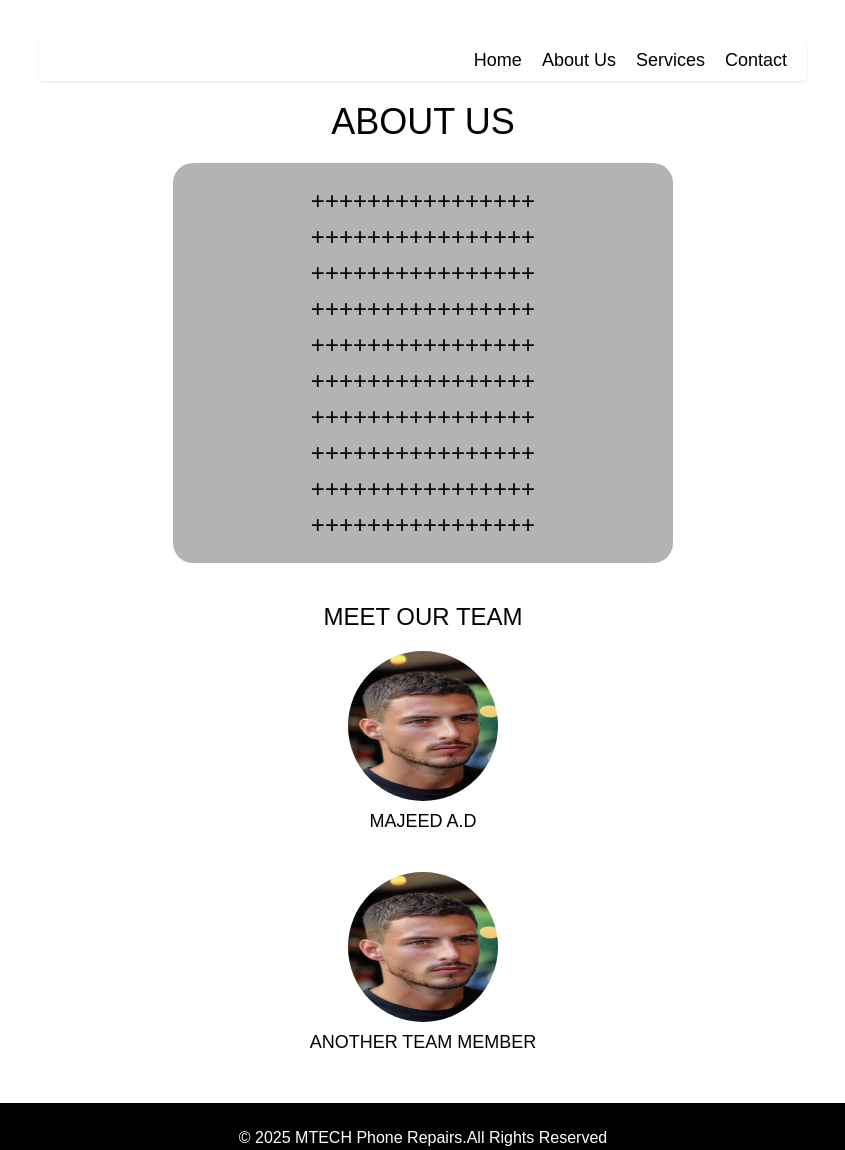
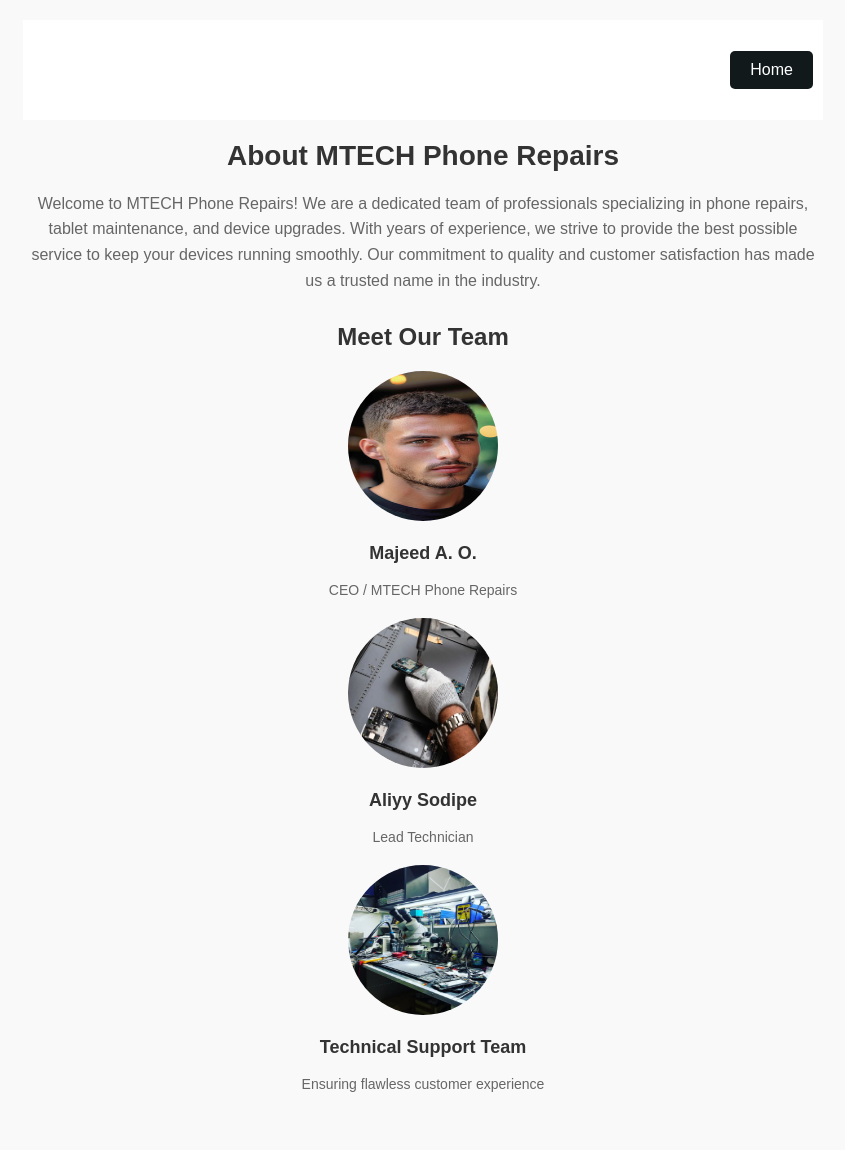
Before and after one commit to fawaz223/MTEQ, a plain HTML site: page about.html in a window 1280 px wide. Shown: the top 1150 px of the page, without its empty margins (217-1062 px from the left). Drawn offline with Linux system fonts and the light colour scheme; grey boxes are pictures that could not be loaded; a web font is replaced by a local one.

Commit message:
Add files via upload

```diff
--- a/about.html
+++ b/about.html
@@ -1,60 +1,80 @@
+<!DOCTYPE html>
 <html>
 <head>
-    <title>About Us</title>
-    <link href="https://cdnjs.cloudflare.com/ajax/libs/font-awesome/5.15.3/css/all.min.css" rel="stylesheet"/>
-    <link href="https://fonts.googleapis.com/css2?family=Stopmotion&display=swap" rel="stylesheet">
+    <title>About Us - MTECH Phone Repairs</title>
+    <meta name="viewport" content="width=device-width, initial-scale=1.0">
+    <link rel="stylesheet" href="https://cdnjs.cloudflare.com/ajax/libs/font-awesome/5.15.3/css/all.min.css">
     <style>
         body {
-            font-family: 'Stopmotion', sans-serif;
             margin: 0;
-            padding: 0;
-            text-align: center;
-            background-color: white;
-            width: 100%;
+            font-family: Arial, sans-serif;
+            background-color: #f9f9f9;
         }
         .container {
+            max-width: 800px;
+            margin: 0 auto;
             padding: 20px;
         }
         .header {
-            font-size: 36px;
-            margin-top: 20px;
+            display: flex;
+            align-items: center;
+            padding: 10px;
+            background-color: #ffffff;
             position: relative;
         }
-        .content-box {
-            background-color: #b3b3b3;
-            width: 80%;
-            margin: 20px auto;
-            padding: 20px;
-            border-radius: 20px;
+        .logo {
+            width: 150px;
+            height: 80px;
         }
-        .content-text {
+        .menu-icon {
+            margin-left: auto;
             font-size: 24px;
-            line-height: 1.5;
+            cursor: pointer;
         }
-        .team-section {
-            margin-top: 40px;
+        .content {
+            text-align: center;
+            margin: 20px 0;
         }
-        .team-header {
+        .content h1 {
+            font-size: 28px;
+            color: #333;
+        }
+        .content p {
+            font-size: 16px;
+            color: #666;
+            line-height: 1.6;
+        }
+        .team {
+            margin: 30px 0;
+        }
+        .team h2 {
             font-size: 24px;
+            color: #333;
+            text-align: center;
         }
         .team-member {
-            margin-top: 20px;
+            text-align: center;
+            margin: 20px 0;
         }
         .team-member img {
-            border-radius: 50%;
             width: 150px;
             height: 150px;
+            border-radius: 50%;
         }
-        .team-member-name {
+        .team-member h3 {
             font-size: 18px;
-            margin-top: 10px;
+            color: #333;
+        }
+        .team-member p {
+            font-size: 14px;
+            color: #666;
         }
         footer {
             background-color: #000000;
             color: white;
             text-align: center;
             padding: 10px 0;
-            margin-top: 30px;
+            margin-top: 20px;
         }
         footer a {
             color: #00bcd4;
@@ -63,201 +83,63 @@
         footer a:hover {
             text-decoration: underline;
         }
-        .menu-icon {
-            position: absolute;
-            top: 20px;
-            right: 20px;
-            font-size: 24px;
-            cursor: pointer;
-        }
-        .logo {
-            position: absolute;
-            top: 10px;
-            left: 20px;
-            width: 100px;
-            height: 90px;
-        }
-        .desktop-menu {
-            display: flex;
-            justify-content: flex-end;
-            margin-top: 20px;
-            font-size: 18px;
-            box-shadow: 0 1px 3px rgba(0, 0, 0, 0.1);
-            padding: 10px;
-            background-color: white;
-            border-radius: 5px;
-        }
-        .desktop-menu a {
-            margin: 0 10px;
-            text-decoration: none;
-            color: black;
-        }
-        .desktop-menu a:hover {
-            text-decoration: underline;
-        }
-        .mobile-menu {
-            display: none;
-            position: absolute;
-            top: 60px;
-            right: 20px;
-            background-color: white;
-            border: 1px solid #ccc;
-            border-radius: 5px;
-            box-shadow: 0 2px 10px rgba(0, 0, 0, 0.1);
-            z-index: 1000;
-        }
-        .mobile-menu a {
-            display: block;
-            padding: 10px 20px;
-            text-decoration: none;
-            color: black;
-        }
-        .mobile-menu a:hover {
-            background-color: #f0f0f0;
-        }
-        .close-icon {
-            display: block;
-            padding: 10px 20px;
-            text-align: center;
-            cursor: pointer;
-            color: black;
-        }
-        .close-icon:hover {
-            background-color: #f0f0f0;
-        }
-        @media (max-width: 767px) {
-            .desktop-menu {
-                display: none;
+        @media (max-width: 600px) {
+            .logo {
+                width: 100px;
+                height: 50px;
             }
-            body {
-            font-family: 'Stopmotion', sans-serif;
-            margin: 0;
-            padding: 0;
-            text-align: center;
-            background-color: white;
-            width: 100%;
-        }
-            .menu-icon {
-                display: block;
+            .content h1 {
+                font-size: 24px;
             }
-        }
-        @media (min-width: 768px) {
-            .container {
-                width: 60%;
-                margin: 0 auto;
-            }
-            body {
-            font-family: 'Stopmotion', sans-serif;
-            margin: 0;
-            padding: 0;
-            text-align: center;
-            background-color: white;
-            width: 100%;
-        }
-            .content-box {
-                width: 60%;
-            }
-            .menu-icon {
-                display: none;
+            .content p {
+                font-size: 14px;
             }
         }
     </style>
-    <script>
-        function toggleMenu() {
-            var menu = document.getElementById('mobile-menu');
-            if (menu.style.display === 'block') {
-                menu.style.display = 'none';
-            } else {
-                menu.style.display = 'block';
-            }
-        }
-        function closeMenu() {
-            var menu = document.getElementById('mobile-menu');
-            menu.style.display = 'none';
-        }
-    </script>
 </head>
 <body>
-    <video class="logo" loop autoplay muted playsinline preload="auto">
-        <source src="M TECH.mp4" type="video/mp4">
+    <div class="container">
+        <div class="header">
+            <video class="logo" loop autoplay muted playsinline preload="auto">
+                <source src="M TECH.mp4" type="video/mp4">
+                Your browser does not support the video tag.
+            </video>
+            <a href="index.html" style="margin-left: auto;">
+                <button style="background-color: #11191b; color: white; border: none; padding: 10px 20px; font-size: 16px; cursor: pointer; border-radius: 5px;">
+                    Home
+                </button>
+            </a></a>
+        </div>
 
-    </video>
-    <div class="container">
-        <div class="menu-icon" onclick="toggleMenu()">
-            <i class="fas fa-bars"></i>
+        <div class="content">
+            <h1>About MTECH Phone Repairs</h1>
+            <p>Welcome to MTECH Phone Repairs! We are a dedicated team of professionals specializing in phone repairs, tablet maintenance, and device upgrades. With years of experience, we strive to provide the best possible service to keep your devices running smoothly. Our commitment to quality and customer satisfaction has made us a trusted name in the industry.</p>
         </div>
-        <div id="mobile-menu" class="mobile-menu">
-            <a href="index.html">Home</a>
-            <a href="about.html">About Us</a>
-            <a href="services.html">Services</a>
-            <a href="contact.html">Contact</a>
-            <div class="close-icon" onclick="closeMenu()">
-                <i class="fas fa-times"></i>
+
+        <div class="team">
+            <h2>Meet Our Team</h2>
+            <div class="team-member">
+                <img src="omo.JPG" alt="Team Member 1">
+                <h3>Majeed A. O.</h3>
+                <p>CEO / MTECH Phone Repairs</p>
             </div>
-        </div>
-        <div class="desktop-menu">
-            <a href="index.html">Home</a>
-            <a href="about.html">About Us</a>
-            <a href="services.html">Services</a>
-            <a href="contact.html">Contact</a>
-        </div>
-        <div class="header">
-            ABOUT US
-        </div>
-        <div class="content-box">
-            <div class="content-text">
-                ++++++++++++++++
-                <br/>
-                ++++++++++++++++
-                <br/>
-                ++++++++++++++++
-                <br/>
-                ++++++++++++++++
-                <br/>
-                ++++++++++++++++
-                <br/>
-                ++++++++++++++++
-                <br/>
-                ++++++++++++++++
-                <br/>
-                ++++++++++++++++
-                <br/>
-                ++++++++++++++++
-                <br/>
-                ++++++++++++++++
-                <br/>
+            <div class="team-member">
+                <img src="man.JPG" alt="Team Member 2">
+                <h3>Aliyy Sodipe</h3>
+                <p>Lead Technician</p>
             </div>
-        </div>
-        <div class="team-section">
-            <div class="team-header">MEET OUR TEAM</div>
             <div class="team-member">
-                <img alt="Profile picture of Majeed A.D" height="150" src="omo.JPG" width="150"/>
-                <div class="team-member-name">MAJEED A.D</div>
-            </div>
-        </div>
-        <div class="team-section">
-            <div class="team-member">
-                <img alt="Profile picture of another team member" height="150" src="omo.JPG" width="150"/>
-                <div class="team-member-name">ANOTHER TEAM MEMBER</div>
+                <img src="H.JPG" alt="Team Member 3">
+                <h3>Technical Support Team</h3>
+                <p>Ensuring flawless customer experience</p>
             </div>
         </div>
     </div>
-     <footer>
-        <p>&copy; 2025 MTECH Phone Repairs.All Rights Reserved
-             <h6> <a href="#">Privacy Policy</a> /<a href="#">Terms of Service</a></h6></p>
+
+    <footer>
+        <p>&copy; 2025 MTECH Phone Repairs. All Rights Reserved
+            <h6><a href="#">Privacy Policy</a> / <a href="#">Terms of Service</a></h6>
+        </p>
     </footer>
-    <script>
-        document.addEventListener("DOMContentLoaded", function () {
-            const video = document.querySelector("video");
-            // Attempt to autoplay the video on load
-            video.play().catch(() => {
-                // Fallback: play the video when the user interacts with the page
-                document.addEventListener("click", () => {
-                    video.play();
-                }, { once: true }); // Trigger only once
-            });
-        });
-    </script>
-
 </body>
 </html>
```
